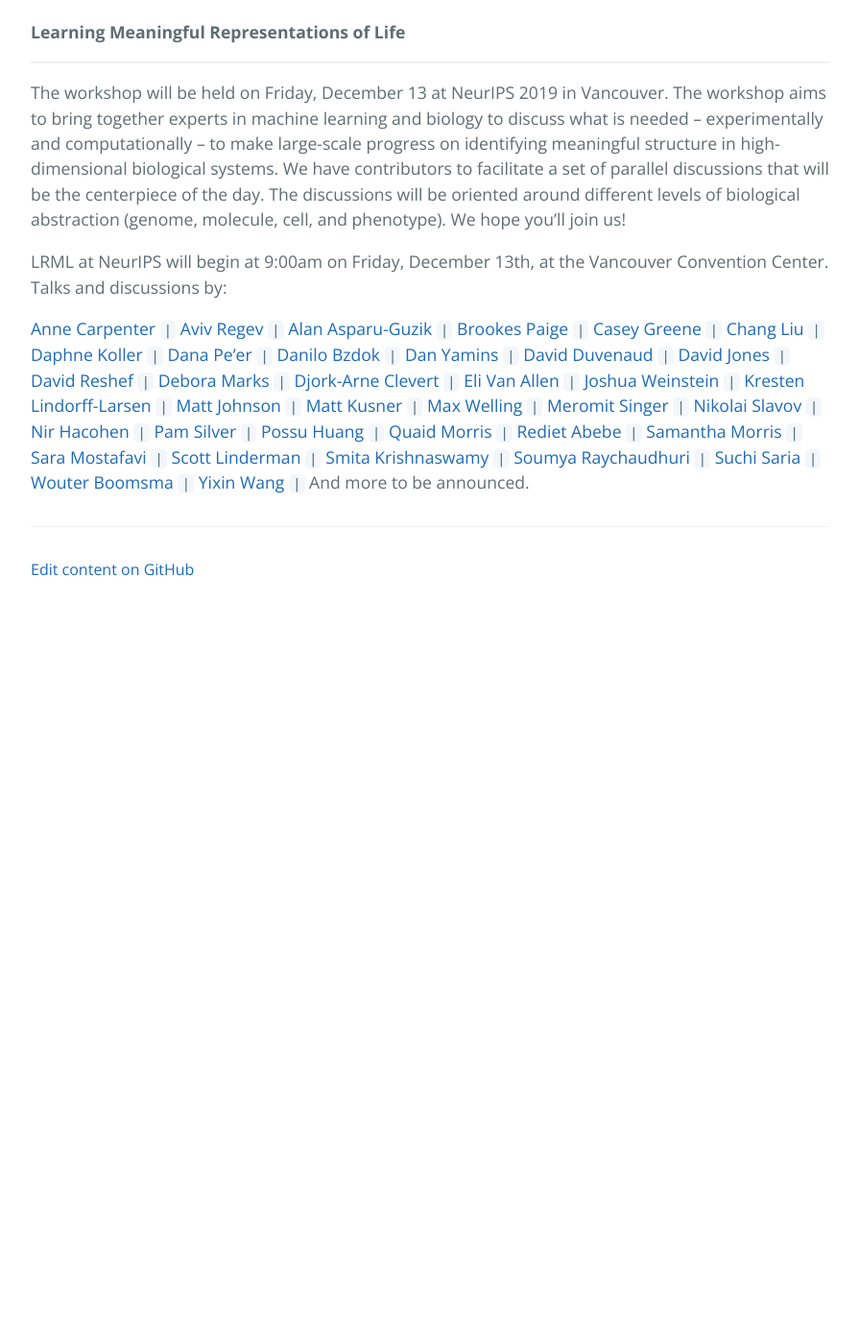
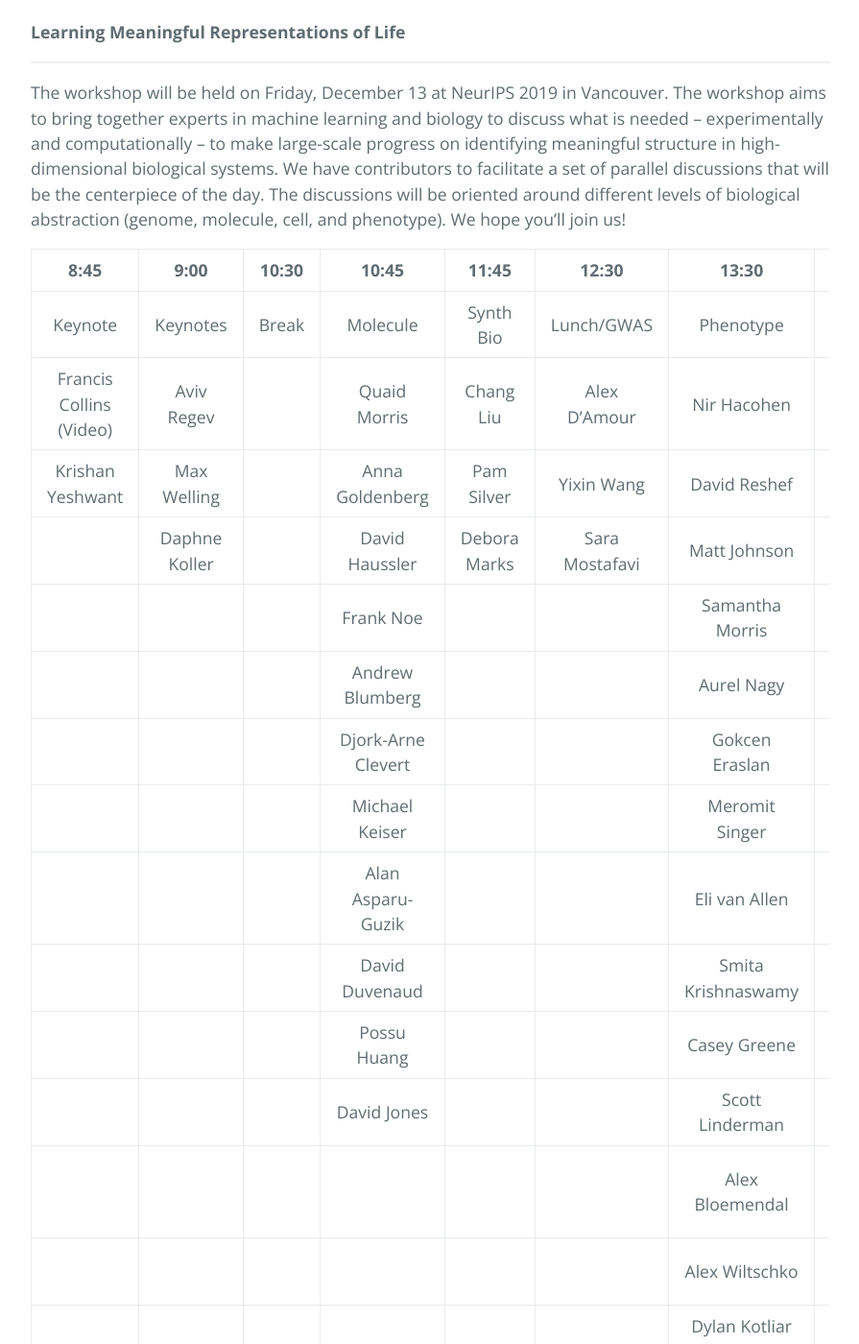
Before and after one commit to lmrl-bio/lmrl-bio.github.io, a Jekyll site: the page built from schedule.md, in a window 1280 px wide and 1400 px high, scrolled down 473 px. Shown: the whole window at 96% size, without its empty margins (192-1087 px from the left). Built offline with Jekyll 4.4.1, drawn with Linux system fonts in a browser that asks for light colours; before the commit the page ends 1110 px from its top, so only the background shows below that; some of the changed text lies outside the part shown.

Commit message:
Update schedule.md

```diff
--- a/schedule.md
+++ b/schedule.md
@@ -8,8 +8,40 @@ layout: default
 
 The workshop will be held on Friday, December 13 at NeurIPS 2019 in Vancouver. The workshop aims to bring together experts in machine learning and biology to discuss what is needed -- experimentally and computationally -- to make large-scale progress on identifying meaningful structure in high-dimensional biological systems. We have contributors to facilitate a set of parallel discussions that will be the centerpiece of the day. The discussions will be oriented around different levels of biological abstraction (genome, molecule, cell, and phenotype). We hope you'll join us!
 
-LRML at NeurIPS will begin at 9:00am on Friday, December 13th, at the Vancouver Convention Center. Talks and discussions by:
 
+
+
+|           8:45          |     9:00      | 10:30 |        10:45       |     11:45    |      12:30     |          13:30         | 15:15 |               15:30              |      17:15      |  18:00  |
+|:-----------------------:|:-------------:|:-----:|:------------------:|:------------:|:--------------:|:----------------------:|:-----:|:--------------------------------:|:---------------:|:-------:|
+|         Keynote         |    Keynotes   | Break |      Molecule      |   Synth Bio  |   Lunch/GWAS   |        Phenotype       | Break |               Cell               | Closing Address | Posters |
+| Francis Collins (Video) | Aviv Regev    |       | Quaid Morris       | Chang Liu    | Alex D'Amour   | Nir Hacohen            |       | Anne Carpenter                   | Ila Fiete       |         |
+| Krishan Yeshwant        | Max Welling   |       | Anna Goldenberg    | Pam Silver   | Yixin Wang     | David Reshef           |       | Hui Ting Grace Yeo               | Chris Sander    |         |
+|                         | Daphne Koller |       | David Haussler     | Debora Marks | Sara Mostafavi | Matt Johnson           |       | Jian Zhou                        | Dana Pe'er      |         |
+|                         |               |       | Frank Noe          |              |                | Samantha Morris        |       | Maria Chikina                    |                 |         |
+|                         |               |       | Andrew Blumberg    |              |                | Aurel Nagy             |       | Alexander Tong                   |                 |         |
+|                         |               |       | Djork-Arne Clevert |              |                | Gokcen Eraslan         |       | Benjamin Lengerich               |                 |         |
+|                         |               |       | Michael Keiser     |              |                | Meromit Singer         |       | Aly O. Abdelkareem               |                 |         |
+|                         |               |       | Alan Asparu-Guzik  |              |                | Eli van Allen          |       | Gokcen Eraslan                   |                 |         |
+|                         |               |       | David Duvenaud     |              |                | Smita Krishnaswamy     |       | Andrew Blumberg                  |                 |         |
+|                         |               |       | Possu Huang        |              |                | Casey Greene           |       | Stephen Ra                       |                 |         |
+|                         |               |       | David Jones        |              |                | Scott Linderman        |       | Daniel Burkhardt                 |                 |         |
+|                         |               |       |                    |              |                | Alex Bloemendal        |       | Emanuel Flores Bautista          |                 |         |
+|                         |               |       |                    |              |                | Alex Wiltschko         |       | Frederick Matsen                 |                 |         |
+|                         |               |       |                    |              |                | Dylan Kotliar          |       | Alan Moses                       |                 |         |
+|                         |               |       |                    |              |                | James Zou              |       | Zhenghao Chen                    |                 |         |
+|                         |               |       |                    |              |                | Brendan Bulik-Sullivan |       | Marzieh Haghighi                 |                 |         |
+|                         |               |       |                    |              |                |                        |       | Alex Lu                          |                 |         |
+|                         |               |       |                    |              |                |                        |       | Geoffrey Schau                   |                 |         |
+|                         |               |       |                    |              |                |                        |       | Jeff Nivala                      |                 |         |
+|                         |               |       |                    |              |                |                        |       | Luke O'Connor                    |                 |         |
+|                         |               |       |                    |              |                |                        |       | Miriam Shiffman                  |                 |         |
+|                         |               |       |                    |              |                |                        |       | Hannes Harbrecht                 |                 |         |
+|                         |               |       |                    |              |                |                        |       | Shimbi Masengo Wa Umba Papa Levi |                 |         |
+
+
+
+
+LRML at NeurIPS will begin at 8:45am on Friday, December 13th, at the Vancouver Convention Center. Talks and discussions by:
 
 [Anne Carpenter](https://personal.broadinstitute.org/anne/) `|`
 [Aviv Regev](https://www.broadinstitute.org/regev-lab) `|`
```
